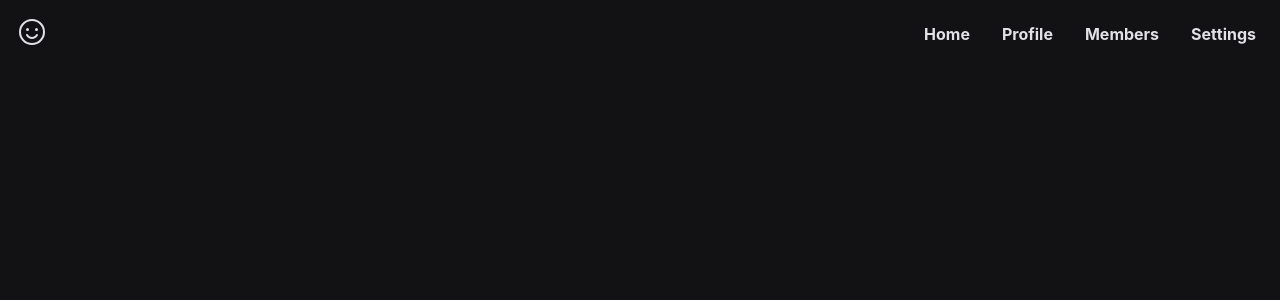
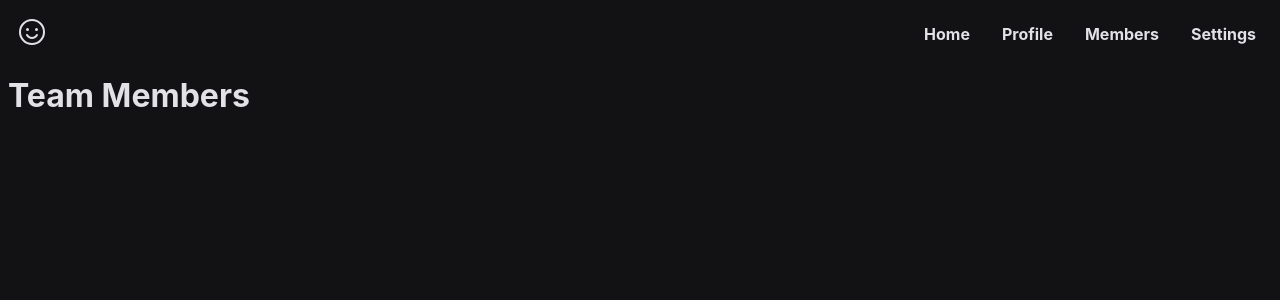
Before and after one commit to reremeireles/assessment-colab, a React (Vite) app: page / in a window 1280 px wide. Shown: the top 300 px of the page. Built offline with nearby package versions, Linux system fonts and the light colour scheme.

Commit message:
feat: create ListUsers component and styles

```diff
--- a/src/App.tsx
+++ b/src/App.tsx
@@ -1,4 +1,5 @@
 import { Header } from "./components/Header";
+import { ListUsers } from "./components/ListUsers";
 import { UserProvider } from "./context/UserContext";
 import { GlobalStyle } from "./styles/global";
 
@@ -8,6 +9,7 @@ function App() {
     <UserProvider>
       <GlobalStyle />
       <Header />
+      <ListUsers />
     </UserProvider>
   )
 }
--- /dev/null
+++ b/src/components/ListUsers/index.tsx
@@ -0,0 +1,24 @@
+import { useContext } from "react";
+import { UserContext } from "../../context/UserContext";
+import { Container, ContentTitle } from "./styles";
+
+export function ListUsers() {
+  const {users, setUsers} = useContext(UserContext);
+
+  return (
+    <Container>
+      <ContentTitle>
+        <h1>Team Members</h1>
+      </ContentTitle>
+
+      {/* <ul>
+        <li>
+          {users.map((user, index) => {
+            return <></>
+          }
+          )}
+        </li>
+      </ul> */}
+    </Container>
+  );
+};
--- /dev/null
+++ b/src/components/ListUsers/styles.ts
@@ -0,0 +1,16 @@
+import styled from "styled-components";
+
+export const Container = styled.div`
+  box-sizing: border-box;
+  margin: 0;
+  padding: 0;
+`;
+
+export const ContentTitle = styled.div`
+  margin-left: 0%.5rem;
+
+  h1 {
+    padding: 0.5rem;
+    color: var(--grey-100);
+  }
+`;
```
